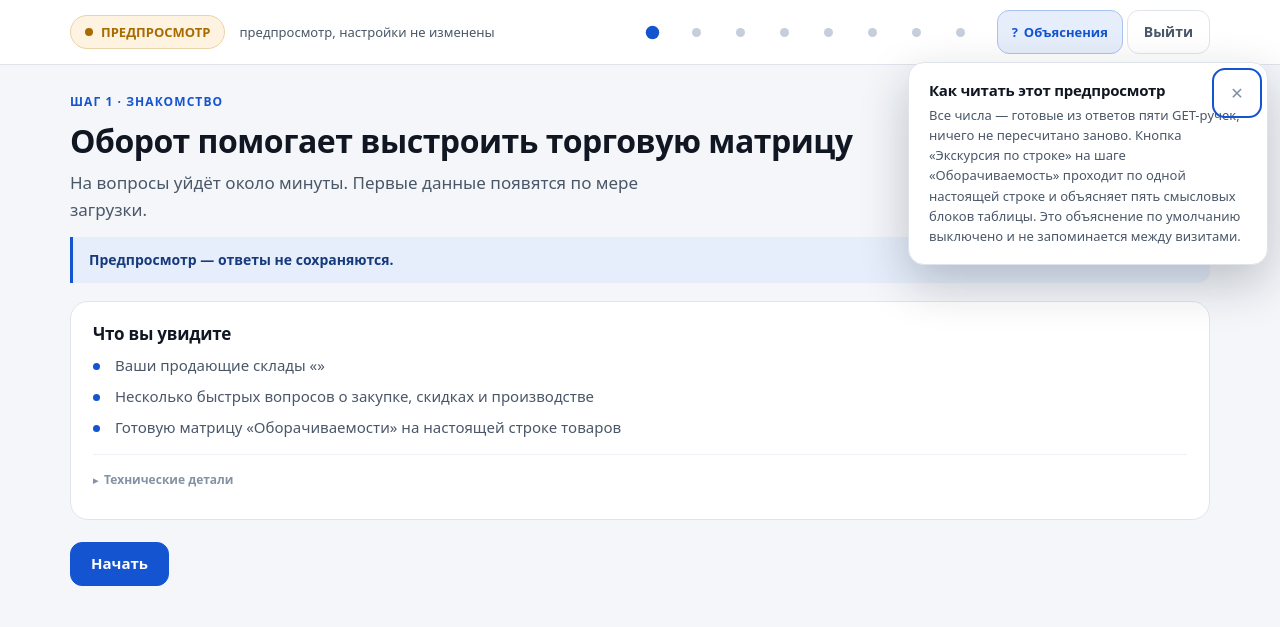
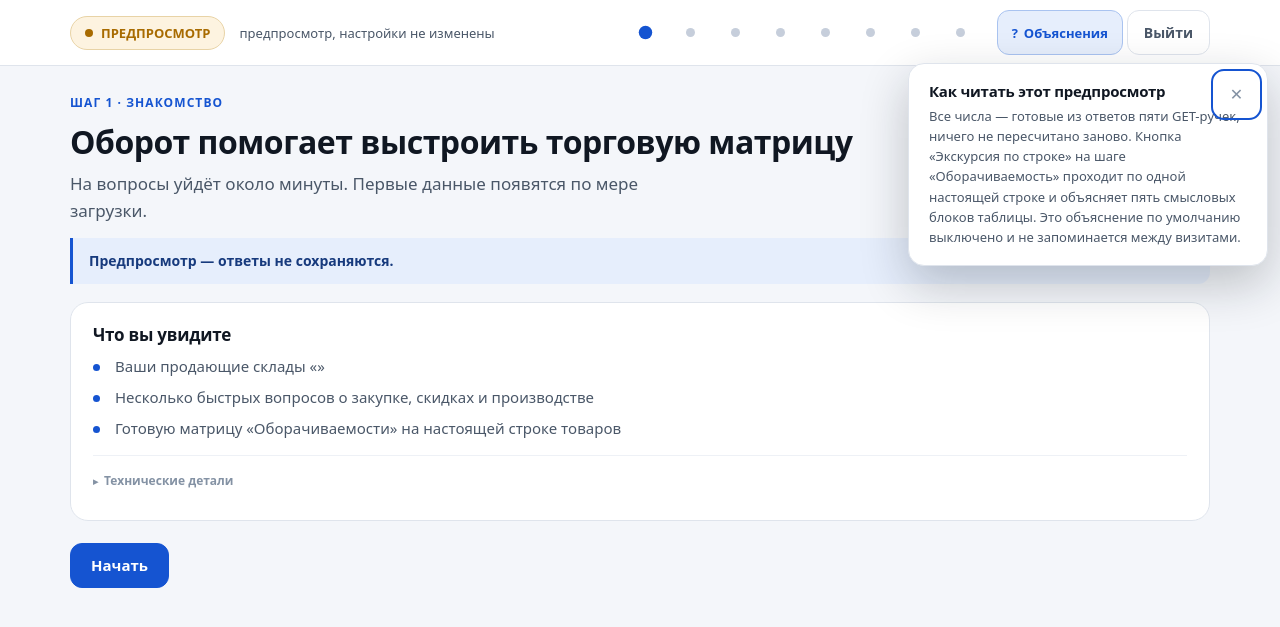
Before and after one commit to chernim-cherno-analytics/oborot-saas, a FastAPI app: template templates/onboarding_preview.html in a window 1280 px wide, after a click that opens the changed part. Shown: the top 627 px of the page. Run offline with FastAPI, Linux system fonts and the light colour scheme; the template is opened without the code that fills it, so the values that code supplies are empty.

Commit message:
Фикс CI: запас 45px вместо ровно 44px — explicit height не добивал стабильно
CI (ubuntu, run 33286746421) снова уронил 44px-цели нажатия — на этот раз
`pv-tour-start` (уже однажды «исправленный» в 8003593 заменой min-height на
height) И новую `pv-more-toggle`. Значит явная `height:44px` САМА ПО СЕБЕ
не была достаточной гарантией: разные версии/сборки шрифтового рендера
Ubuntu-раннера иногда всё равно дают долю пикселя меньше 44 при синтезе
нестандартного font-weight:650, и это не всегда воспроизводится — то же
самое правило один раз прошло (33281394526), потом дважды падало на разных
кнопках. Гоняться за точной причиной без доступа к тому же окружению
непродуктивно; вместо этого — понятный запас.

Все 44px-цели (.pv-btn, .pv-help, .pv-dot, .pv-exit, .pv-opt, .pv-chip,
.pv-help-btn, .pv-help-close, .pv-search, .pv-skip, .pv-range) подняты до
45px по высоте и min-width. 45px по-прежнему «>=44px» по требованию WCAG
2.5.5 — это не смена порога, а 1px запаса, перекрывающий субпиксельную
погрешность рендера с гарантией.

Файлы: templates/onboarding_preview.html (только CSS-константы, без
изменений разметки/логики). app/main.py и тесты не тронуты.

Локально (macOS): onbprev 277 OK / 0 FAIL, дважды подряд. Полный
run_all.py --require-all (42 набора): 4327 OK, падают только ui (NO_REPORT,
задокументированный локальный флак playwright) и backup (задокументированные
macOS-specific WAL/GNU stat/find различия с CI ubuntu) — оба вне scope,
не задеты этим коммитом.

Co-Authored-By: Claude Opus 5 (1M context) <noreply@anthropic.com>

```diff
--- a/templates/onboarding_preview.html
+++ b/templates/onboarding_preview.html
@@ -100,7 +100,7 @@ p{margin:0 0 12px;}
    область нажатия — правило «>=44px» не знает исключений для служебных ссылок. */
 .pv-skip{
   position:absolute;left:-10000px;top:8px;z-index:80;
-  display:inline-flex;align-items:center;height:44px;min-width:44px;
+  display:inline-flex;align-items:center;height:45px;min-width:45px;
   padding:0 16px;border-radius:12px;background:var(--pv-blue);color:#fff;
   text-decoration:none;font-weight:600;
 }
@@ -142,7 +142,7 @@ p{margin:0 0 12px;}
 .pv-rail{display:flex;align-items:center;}
 .pv-dot{
   appearance:none;background:none;border:0;cursor:pointer;
-  min-width:44px;height:44px;padding:0;
+  min-width:45px;height:45px;padding:0;
   display:inline-flex;align-items:center;justify-content:center;
 }
 .pv-dot i{
@@ -154,7 +154,7 @@ p{margin:0 0 12px;}
 .pv-stepcount{display:none;font-size:13px;color:var(--pv-ink-2);font-variant-numeric:tabular-nums;}
 .pv-exit{
   display:inline-flex;align-items:center;justify-content:center;
-  height:44px;min-width:44px;padding:0 16px;
+  height:45px;min-width:45px;padding:0 16px;
   border:1px solid var(--pv-line);border-radius:12px;background:var(--pv-surface);
   color:var(--pv-ink-2);text-decoration:none;font-size:14px;font-weight:600;
 }
@@ -188,9 +188,13 @@ p{margin:0 0 12px;}
   /* height, не min-height: на Ubuntu-рендере CI шрифтовые метрики системного
      стека иногда дают строку чуть ниже 44px до округления (43.6px), хотя
      округлённо это выглядит как «44» — и правило «>=44px» в тесте меряет
-     именно нецелое значение. Фиксированная высота с центрированием контента
-     флексом не зависит от метрик шрифта вовсе. */
-  height:44px;min-width:44px;padding:0 20px;border-radius:12px;
+     именно нецелое значение. Фиксированная высота сама по себе это не
+     гарантировала целиком: даже explicit height:44px однажды снова дал
+     тот же дробный недобор на Ubuntu (разные шрифтовые движки чуть иначе
+     синтезируют начертание font-weight:650). 45px — не «40px и больше», а
+     минимально достаточный запас (1px) над требованием WCAG «>=44px»,
+     который перекрывает субпиксельную погрешность рендера с гарантией. */
+  height:45px;min-width:45px;padding:0 20px;border-radius:12px;
   border:1px solid var(--pv-line);background:var(--pv-surface);color:var(--pv-ink);
   display:inline-flex;align-items:center;justify-content:center;gap:8px;
   transition:background .2s var(--pv-ease),border-color .2s var(--pv-ease),transform .12s var(--pv-ease);
@@ -206,13 +210,13 @@ p{margin:0 0 12px;}
 .pv-optrow{display:flex;gap:10px;flex-wrap:wrap;margin:6px 0 4px;}
 .pv-opt{
   appearance:none;cursor:pointer;font:inherit;font-weight:600;
-  height:44px;min-width:44px;padding:0 20px;border-radius:12px;
+  height:45px;min-width:45px;padding:0 20px;border-radius:12px;
   border:1px solid var(--pv-line);background:var(--pv-surface);color:var(--pv-ink);
   display:inline-flex;align-items:center;justify-content:center;
   transition:background .2s var(--pv-ease),border-color .2s var(--pv-ease),color .2s var(--pv-ease);
 }
 .pv-opt[aria-checked="true"]{background:var(--pv-blue);border-color:var(--pv-blue);color:#fff;}
-.pv-range{width:100%;height:44px;margin:0;accent-color:var(--pv-blue);}
+.pv-range{width:100%;height:45px;margin:0;accent-color:var(--pv-blue);}
 .pv-figure{font-family:var(--pv-mono);font-size:26px;font-weight:700;letter-spacing:-.02em;}
 .pv-draft{
   display:inline-flex;align-items:center;gap:7px;
@@ -236,7 +240,7 @@ p{margin:0 0 12px;}
 .pv-chips{display:flex;gap:10px;flex-wrap:wrap;margin-top:10px;}
 .pv-chip{
   appearance:none;cursor:pointer;font:inherit;font-weight:600;font-size:14px;
-  height:44px;min-width:44px;padding:0 18px;border-radius:999px;
+  height:45px;min-width:45px;padding:0 18px;border-radius:999px;
   border:1px solid var(--pv-line);background:var(--pv-surface);color:var(--pv-ink-2);
   display:inline-flex;align-items:center;gap:8px;
 }
@@ -368,7 +372,7 @@ table.pv-t tbody tr.pv-hero{outline:2px solid var(--pv-blue);outline-offset:-2px
 .pv-tour-nav .pv-btn{padding:0 16px;}
 .pv-help{
   appearance:none;cursor:pointer;font:inherit;font-weight:800;font-size:17px;
-  height:44px;width:44px;border-radius:50%;
+  height:45px;width:45px;border-radius:50%;
   display:inline-flex;align-items:center;justify-content:center;
   border:1px solid var(--pv-line);background:var(--pv-surface);color:var(--pv-blue);
 }
@@ -377,7 +381,7 @@ table.pv-t tbody tr.pv-hero{outline:2px solid var(--pv-blue);outline-offset:-2px
       заголовка метрики — а НЕ точкой в каждой ячейке таблицы ─────────────── */
 .pv-help-btn{
   appearance:none;cursor:pointer;font:inherit;font-weight:700;font-size:13px;
-  height:44px;min-width:44px;padding:0 14px;border-radius:12px;
+  height:45px;min-width:45px;padding:0 14px;border-radius:12px;
   border:1px solid var(--pv-line);background:var(--pv-surface);color:var(--pv-ink-2);
   display:inline-flex;align-items:center;gap:6px;
 }
@@ -393,7 +397,7 @@ table.pv-t tbody tr.pv-hero{outline:2px solid var(--pv-blue);outline-offset:-2px
 .pv-help-pop p{font-size:13px;color:var(--pv-ink-2);margin-bottom:0;}
 .pv-help-close{
   position:absolute;top:8px;right:8px;
-  height:44px;min-width:44px;border-radius:10px;
+  height:45px;min-width:45px;border-radius:10px;
   appearance:none;cursor:pointer;border:0;background:none;color:var(--pv-ink-3);font-size:16px;
 }
 /* Мобильная форма того же попапа — донный лист. DOM один и тот же, меняется
@@ -438,7 +442,7 @@ table.pv-t tbody tr.pv-hero{outline:2px solid var(--pv-blue);outline-offset:-2px
 .pv-searchwrap{display:flex;align-items:center;gap:10px;margin:12px 0;flex-wrap:wrap;}
 .pv-searchwrap label{font-weight:600;font-size:13px;}
 .pv-search{
-  height:44px;padding:0 14px;border-radius:12px;border:1px solid var(--pv-line);
+  height:45px;padding:0 14px;border-radius:12px;border:1px solid var(--pv-line);
   font:inherit;font-size:14px;flex:1 1 220px;max-width:320px;
 }
 
```
